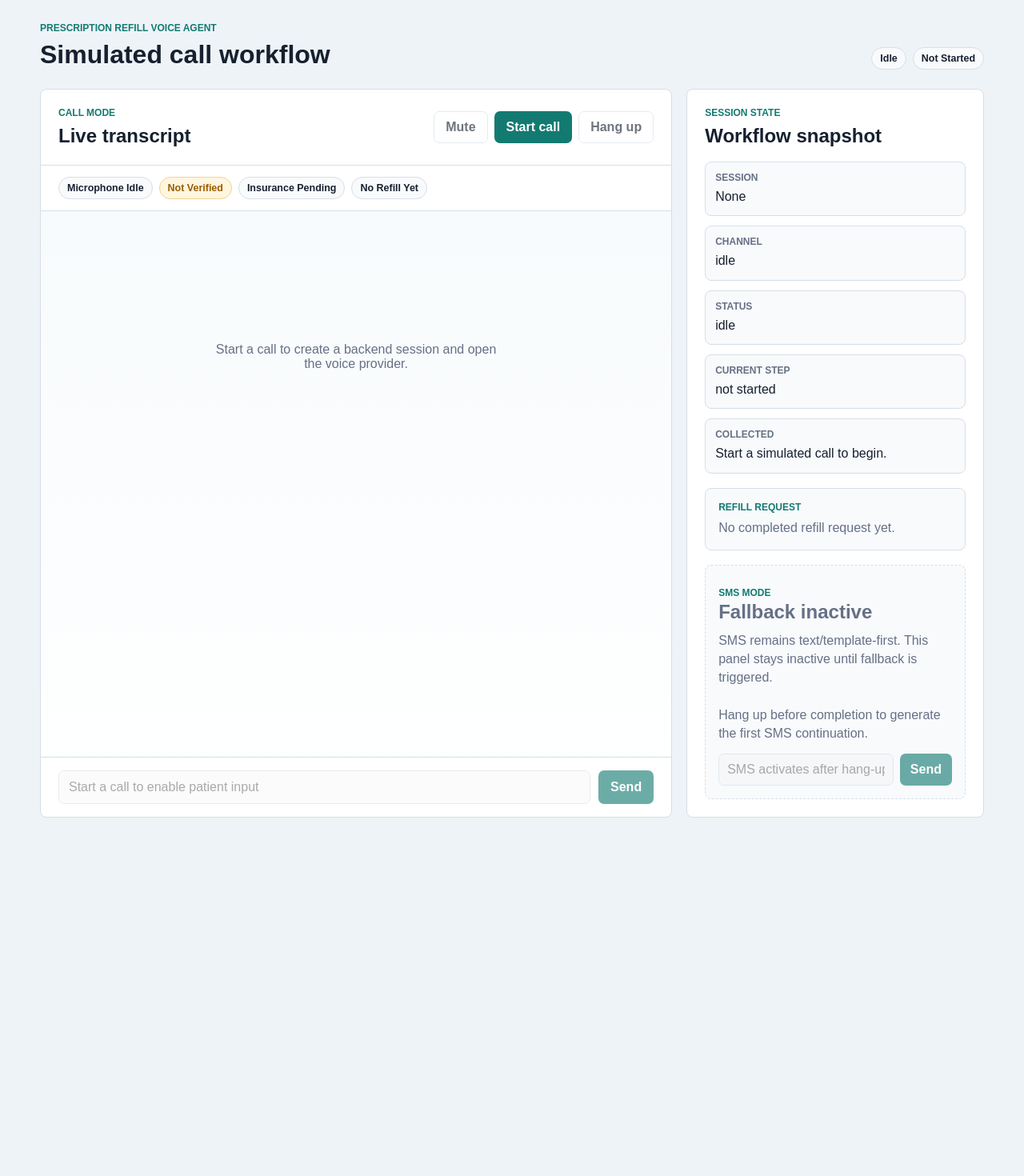
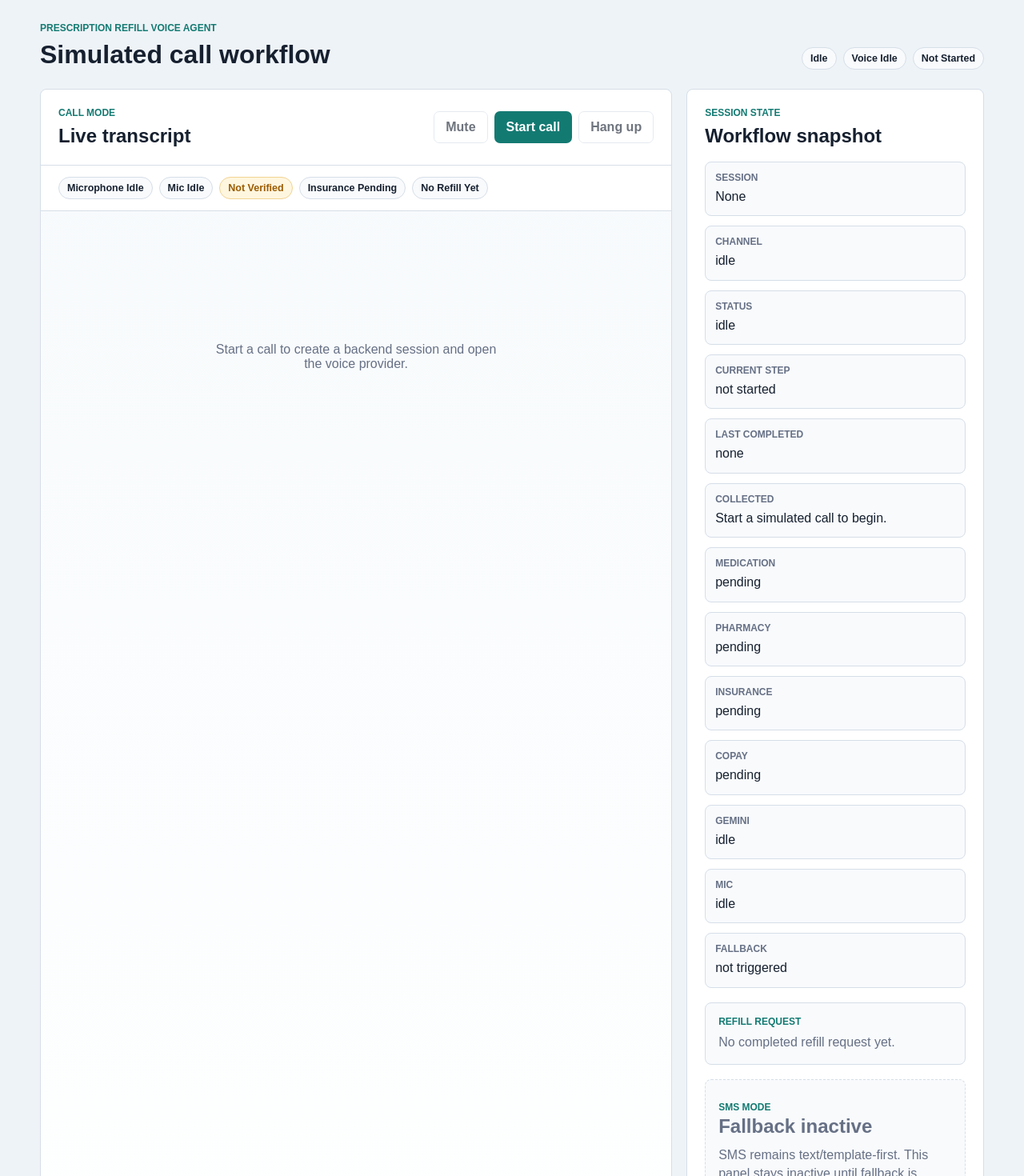
Before and after one commit to rohan-shettyy/scopehealth-agent, a Next.js app: page / in a window 1280 px wide. Shown: the top 1470 px of the page at 80% size. Before the commit the page ends 1050 px from the top, so only its background shows below. Built offline with nearby package versions, Linux system fonts and the light colour scheme.

Commit message:
feat: polish gemini live call demo reliability

```diff
--- a/app/page.tsx
+++ b/app/page.tsx
@@ -88,6 +88,9 @@ type CallStatus =
   | "thinking"
   | "ended";
 
+type MicStatus = "idle" | "requesting" | "granted" | "unavailable" | "stopped";
+type VoiceStatus = "idle" | "connecting" | "live" | "text-fallback" | "unavailable" | "closed";
+
 export default function Home() {
   const [session, setSession] = useState<SessionSnapshot | null>(null);
   const [messages, setMessages] = useState<TranscriptMessage[]>([]);
@@ -98,6 +101,8 @@ export default function Home() {
   const [callStatus, setCallStatus] = useState<CallStatus>("idle");
   const [isMuted, setIsMuted] = useState(false);
   const [audioNotice, setAudioNotice] = useState("Microphone idle");
+  const [micStatus, setMicStatus] = useState<MicStatus>("idle");
+  const [voiceStatus, setVoiceStatus] = useState<VoiceStatus>("idle");
   const [error, setError] = useState<string | null>(null);
   const transcriptEndRef = useRef<HTMLDivElement | null>(null);
   const audioContextRef = useRef<AudioContext | null>(null);
@@ -133,6 +138,11 @@ export default function Home() {
   const smsMessages = useMemo(
     () => getSmsThreadMessages(messages, session?.state.channel === "sms"),
     [messages, session?.state.channel]
+  );
+  const fallbackTriggered = messages.some(
+    (message) =>
+      message.role === "system" &&
+      message.content.includes("SMS fallback activated")
   );
 
   const workflowSummary = useMemo(() => {
@@ -184,29 +194,113 @@ export default function Home() {
     };
   }, []);
 
+  useEffect(() => {
+    const sessionId = window.localStorage.getItem("refill-demo-session-id");
+
+    if (sessionId && !session) {
+      void refreshSession(Number(sessionId), { quiet: true });
+    }
+  }, [session]);
+
   async function startCall() {
     setError(null);
     setCallStatus("connecting");
+    setVoiceStatus("connecting");
+    setMicStatus("requesting");
+    setAudioNotice("Requesting microphone access");
+
+    let mediaStream: MediaStream;
 
     try {
-      const mediaStream = await navigator.mediaDevices.getUserMedia({
-        audio: {
-          channelCount: 1,
-          echoCancellation: true,
-          noiseSuppression: true,
-          autoGainControl: true
-        }
-      });
+      mediaStream = await requestMicrophone();
+      setMicStatus("granted");
+    } catch (caughtError) {
+      await startTextFallbackCall(caughtError);
+      return;
+    }
+
+    try {
       const data = await postJson<TranscriptResponse>("/api/workflow/call/start");
       applyTranscript(data);
-      await startAudioCapture(data.session.id, mediaStream);
-      await playModelAudio(data.voiceEvents ?? []);
+
+      try {
+        await startAudioCapture(data.session.id, mediaStream);
+      } catch (caughtError) {
+        mediaStream.getTracks().forEach((track) => track.stop());
+        setCallStatus("connected");
+        setMicStatus("unavailable");
+        setVoiceStatus(getVoiceStatusFromTranscript(data.messages, data.voiceEvents));
+        setAudioNotice("Text-input call mode active");
+        setError(
+          `Microphone setup failed after the call connected. Continue with text input. ${formatError(caughtError)}`
+        );
+        return;
+      }
+
+      let playbackFailed = false;
+
+      try {
+        await playModelAudio(data.voiceEvents ?? []);
+      } catch (caughtError) {
+        playbackFailed = true;
+        setVoiceStatus("text-fallback");
+        setError(
+          `Spoken audio playback failed. Continue with text input. ${formatError(caughtError)}`
+        );
+      }
+
       setCallStatus("listening");
+      if (!playbackFailed) {
+        setVoiceStatus(getVoiceStatusFromTranscript(data.messages, data.voiceEvents));
+      }
       setAudioNotice("Listening for patient speech");
     } catch (caughtError) {
       await stopAudioCapture();
+      mediaStream.getTracks().forEach((track) => track.stop());
       setCallStatus("idle");
+      setVoiceStatus("unavailable");
       setError(formatError(caughtError));
+    }
+  }
+
+  async function requestMicrophone() {
+    if (!navigator.mediaDevices?.getUserMedia) {
+      throw new Error("Microphone capture is not available in this browser.");
+    }
+
+    return navigator.mediaDevices.getUserMedia({
+      audio: {
+        channelCount: 1,
+        echoCancellation: true,
+        noiseSuppression: true,
+        autoGainControl: true
+      }
+    });
+  }
+
+  async function startTextFallbackCall(caughtError: unknown) {
+    try {
+      const data = await postJson<TranscriptResponse>("/api/workflow/call/start");
+
+      applyTranscript(data);
+      setCallStatus("connected");
+      setMicStatus("unavailable");
+      const inferredVoiceStatus = getVoiceStatusFromTranscript(
+        data.messages,
+        data.voiceEvents
+      );
+      setVoiceStatus(
+        inferredVoiceStatus === "live" ? "text-fallback" : inferredVoiceStatus
+      );
+      setAudioNotice("Text-input call mode active");
+      setError(
+        `Microphone or voice audio was unavailable, so the demo is continuing in text-input call mode. ${formatError(caughtError)}`
+      );
+    } catch (fallbackError) {
+      setCallStatus("idle");
+      setMicStatus("unavailable");
+      setVoiceStatus("unavailable");
+      setError(formatError(fallbackError));
     }
   }
 
@@ -230,9 +324,11 @@ export default function Home() {
       setRefillRequest(data.refillRequest);
       await refreshSession(data.session.id, { quiet: true });
       await playModelAudio(data.voiceEvents ?? []);
+      setVoiceStatus(getVoiceStatusFromTranscript(messages, data.voiceEvents));
       setCallStatus(data.session.state.status === "completed" ? "ended" : "connected");
     } catch (caughtError) {
       setCallStatus("connected");
+      setVoiceStatus("text-fallback");
       setError(formatError(caughtError));
     }
   }
@@ -254,9 +350,11 @@ export default function Home() {
       });
       applyTranscript(data);
       setCallStatus("ended");
+      setVoiceStatus("closed");
       setAudioNotice("Call ended; SMS fallback active");
     } catch (caughtError) {
       setCallStatus("ended");
+      setVoiceStatus("closed");
       setError(formatError(caughtError));
     }
   }
@@ -309,12 +407,28 @@ export default function Home() {
   }
 
   function applyTranscript(data: TranscriptResponse) {
+    const inferredVoiceStatus = getVoiceStatusFromTranscript(
+      data.messages,
+      data.voiceEvents
+    );
+
     setSession(data.session);
     setMessages(data.messages);
     setRefillRequest(data.refillRequest);
+    window.localStorage.setItem("refill-demo-session-id", String(data.session.id));
+    setVoiceStatus((current) =>
+      current === "closed" || inferredVoiceStatus === "idle"
+        ? current
+        : inferredVoiceStatus
+    );
 
     if (data.session.state.status === "completed") {
       setCallStatus("ended");
+      window.localStorage.removeItem("refill-demo-session-id");
+    } else if (data.session.state.channel === "sms") {
+      setCallStatus("ended");
+    } else if (data.session.state.channel === "call") {
+      setCallStatus((current) => current === "idle" ? "connected" : current);
     }
   }
 
@@ -482,6 +596,7 @@ export default function Home() {
     sourceRef.current = null;
     mediaStreamRef.current = null;
     audioContextRef.current = null;
+    setMicStatus((current) => current === "idle" ? current : "stopped");
   }
 
   async function playModelAudio(events: VoiceEvent[]) {
@@ -579,6 +694,10 @@ export default function Home() {
         <div className="header-actions">
           <StatusBadge label={formatCallStatus(callStatus)} tone={callStatus} />
           <StatusBadge
+            label={`voice ${formatVoiceStatus(voiceStatus)}`}
+            tone={voiceStatusTone(voiceStatus)}
+          />
+          <StatusBadge
             label={session?.state.nextExpectedStep ?? "not started"}
             tone="neutral"
           />
@@ -622,6 +741,7 @@ export default function Home() {
 
           <div className="state-strip" aria-label="Workflow status">
             <StatusBadge label={audioNotice} tone={isMuted ? "warning" : "neutral"} />
+            <StatusBadge label={`mic ${formatMicStatus(micStatus)}`} tone={micStatusTone(micStatus)} />
             <StatusBadge
               label={session?.state.identityVerified ? "verified" : "not verified"}
               tone={session?.state.identityVerified ? "good" : "warning"}
@@ -716,8 +836,52 @@ export default function Home() {
               <dd>{session?.state.nextExpectedStep ?? "not started"}</dd>
             </div>
             <div>
+              <dt>Last completed</dt>
+              <dd>{session?.state.lastCompletedStep ?? "none"}</dd>
+            </div>
+            <div>
               <dt>Collected</dt>
               <dd>{workflowSummary}</dd>
+            </div>
+            <div>
+              <dt>Medication</dt>
+              <dd>
+                {session?.state.selectedMedication
+                  ? `${session.state.selectedMedication.medicationName} ${session.state.selectedMedication.strength}`
+                  : "pending"}
+              </dd>
+            </div>
+            <div>
+              <dt>Pharmacy</dt>
+              <dd>
+                {session?.state.selectedPharmacy
+                  ? formatPharmacy(session.state.selectedPharmacy)
+                  : "pending"}
+              </dd>
+            </div>
+            <div>
+              <dt>Insurance</dt>
+              <dd>{session?.state.insuranceVerified ? "verified" : "pending"}</dd>
+            </div>
+            <div>
+              <dt>Copay</dt>
+              <dd>
+                {session?.state.copayAmountCents !== undefined
+                  ? formatCurrency(session.state.copayAmountCents)
+                  : "pending"}
+              </dd>
+            </div>
+            <div>
+              <dt>Gemini</dt>
+              <dd>{formatVoiceStatus(voiceStatus)}</dd>
+            </div>
+            <div>
+              <dt>Mic</dt>
+              <dd>{formatMicStatus(micStatus)}</dd>
+            </div>
+            <div>
+              <dt>Fallback</dt>
+              <dd>{fallbackTriggered ? "SMS fallback triggered" : "not triggered"}</dd>
             </div>
           </dl>
 
@@ -892,6 +1056,98 @@ function formatCallStatus(status: CallStatus) {
   }
 }
 
+function getVoiceStatusFromTranscript(
+  messages: TranscriptMessage[],
+  voiceEvents?: VoiceEvent[]
+): VoiceStatus {
+  const systemText = messages
+    .filter((message) => message.role === "system")
+    .map((message) => message.content)
+    .join(" ");
+
+  if (systemText.includes("Gemini Live unavailable")) {
+    return "unavailable";
+  }
+
+  if (
+    systemText.includes("text-input call mode") ||
+    systemText.includes("Gemini voice turn failed")
+  ) {
+    return "text-fallback";
+  }
+
+  if (systemText.includes("SMS fallback activated")) {
+    return "closed";
+  }
+
+  if (voiceEvents?.some((event) => event.provider === "gemini-live")) {
+    return "live";
+  }
+
+  return "idle";
+}
+
+function formatVoiceStatus(status: VoiceStatus) {
+  switch (status) {
+    case "idle":
+      return "idle";
+    case "connecting":
+      return "connecting";
+    case "live":
+      return "gemini live";
+    case "text-fallback":
+      return "text fallback";
+    case "unavailable":
+      return "unavailable";
+    case "closed":
+      return "closed";
+  }
+}
+
+function voiceStatusTone(status: VoiceStatus) {
+  switch (status) {
+    case "live":
+      return "good";
+    case "connecting":
+    case "text-fallback":
+      return "warning";
+    case "unavailable":
+    case "closed":
+      return "ended";
+    case "idle":
+      return "neutral";
+  }
+}
+
+function formatMicStatus(status: MicStatus) {
+  switch (status) {
+    case "idle":
+      return "idle";
+    case "requesting":
+      return "requesting";
+    case "granted":
+      return "ready";
+    case "unavailable":
+      return "unavailable";
+    case "stopped":
+      return "stopped";
+  }
+}
+
+function micStatusTone(status: MicStatus) {
+  switch (status) {
+    case "granted":
+      return "good";
+    case "requesting":
+      return "warning";
+    case "unavailable":
+    case "stopped":
+      return "ended";
+    case "idle":
+      return "neutral";
+  }
+}
+
 function getSmsThreadMessages(
   messages: TranscriptMessage[],
   smsActive: boolean
```
Also changed, not shown: lib/refill-session-service.ts (+4 -4 lines).
